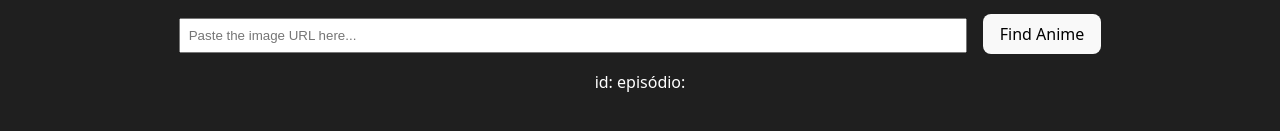
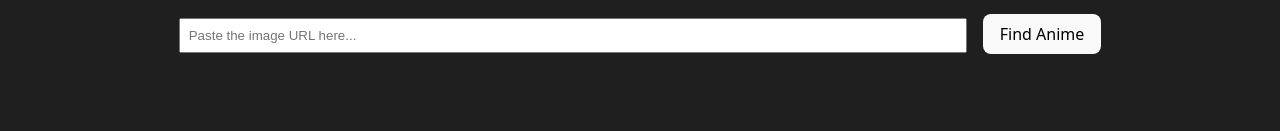
Before and after one commit to BrunoPdOliveir4/StreamingProj, a React (Vite) app in the folder front/: page /animeFinder in a window 1280 px wide. Shown: the part 267-398 px from the top of the page. Built offline with nearby package versions, Linux system fonts and the light colour scheme.

Commit message:
Update Find Anime Page

```diff
--- a/front/src/pages/AnimeFinder.jsx
+++ b/front/src/pages/AnimeFinder.jsx
@@ -1,13 +1,16 @@
 import { useState } from 'react';
 import MHeader from '../components/MHeader.jsx';
+import { useNavigate } from 'react-router-dom';
 
 export const AnimeFinder = () => {
   const [imageUrl, setImageUrl] = useState('');
   const [videoUrl, setVideoUrl] = useState(null);
   const [loading, setLoading] = useState(false);
   const [anilistId, setAnilistId] = useState(null);
+  const [error, setError] = useState('');
+  const [animeInfo, setAnimeInfoDiv] = useState('none');
   const [episode, setEpisode] = useState(null);
-  const [error, setError] = useState('');
+  const navigate = useNavigate();
 
   const handleSearch = async () => {
     if (!imageUrl) return;
@@ -25,6 +28,7 @@ export const AnimeFinder = () => {
         setVideoUrl(data.result[0].video);
         setAnilistId(data.result[0].anilist);
         setEpisode(data.result[0].episode);
+        setAnimeInfoDiv('block');
       } else {
         setError('No results found.');
       }
@@ -35,7 +39,9 @@ export const AnimeFinder = () => {
       setLoading(false);
     }
   };
-
+  const handleClick = (id) => {
+    navigate(`/animeDetail?id=${id}`, { state: { id } });
+    };
   return (
     <div style={{ backgroundColor: '#1f1f1f', color: 'white', minHeight: '100vh' }}>
       <MHeader />
@@ -73,10 +79,12 @@ export const AnimeFinder = () => {
           </video>
         </div>
       )}
-      <p>
-        id: {anilistId}
-        episódio: {episode}
-      </p>
+      <div style={{ display: animeInfo, marginTop: '2rem' }}>
+        <h3>Anime Information:</h3>
+        <p>Episode: {episode}</p>
+        <p>Anilist ID: {anilistId}</p>
+        <button  onClick={() => handleClick(anilistId)}>Ir para o anime</button>
+      </div>
     </div>
   );
 };
```
